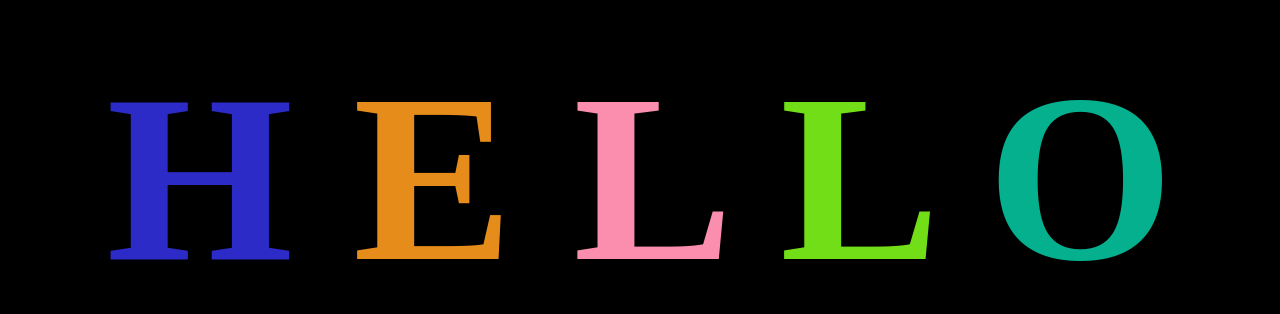
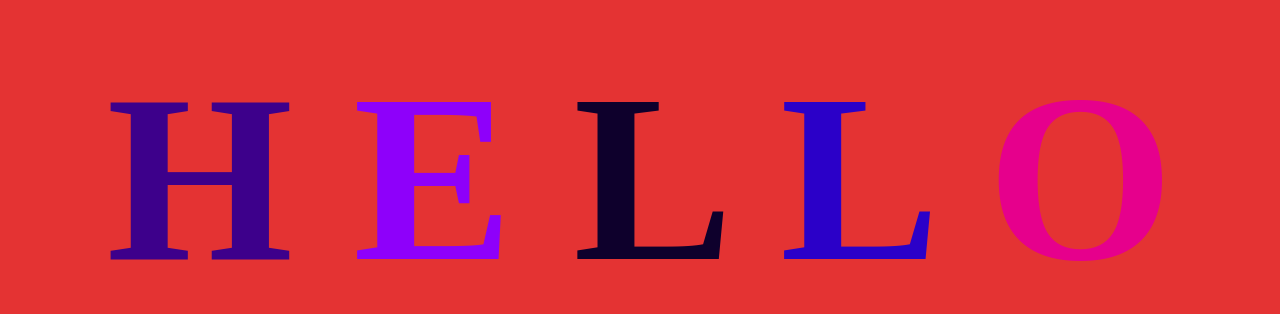
Before and after one commit to g3t2liv3/AnimatedTextGitDemo, a plain HTML site: page index.html in a window 1280 px wide. Shown: the part 230-544 px from the top of the page. Drawn offline with Linux system fonts and the light colour scheme.

Commit message:
this changes the background to not purple but red

```diff
--- a/index.css
+++ b/index.css
@@ -3,7 +3,7 @@ body {
     justify-content: center;
     align-items: center;
     height: 100vh;
-    background-color: black;
+    background-color: rgb(228, 51, 51);
 }
 
 h1 {
--- a/index.js
+++ b/index.js
@@ -2,7 +2,7 @@
 
 function randomRGB () {
     const r = Math.floor(Math.random() * 256);
-    const g = Math.floor(Math.random() * 256);
+    const g = 0;
     const b = Math.floor(Math.random() * 256);
     return `rgb(${r},${g},${b})`
 }
```
